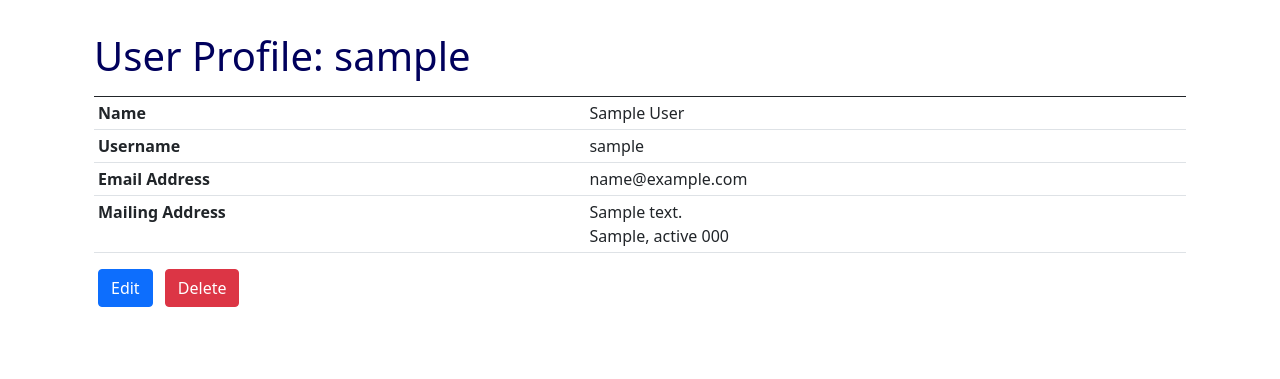
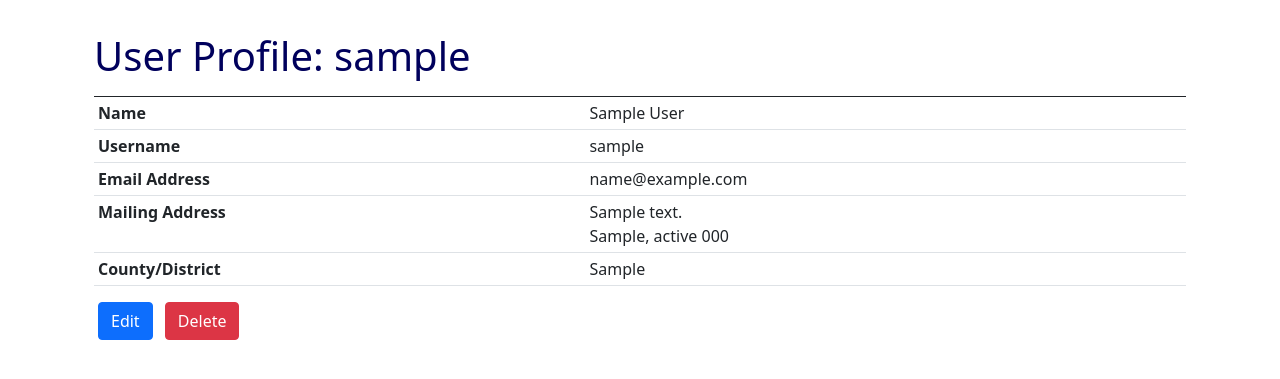
Before and after one commit to philipbrowne/Voter-Info, a Flask app: template templates/user_details.html in a window 1280 px wide. Shown: the part 66-445 px from the top of the page. Run offline with Flask 2, Linux system fonts and the light colour scheme; tables that the repository leaves empty hold one stand-in row (values such as "Sample post"); the template is opened without the code that fills it: values that come from a table or form of the project are taken from there, most other values are stand-ins (such as "Sample title", 1, 10 or a date in 2020); some libraries are stand-ins or nearby versions.

```diff
--- a/app.py
+++ b/app.py
@@ -1,6 +1,6 @@
 from flask import Flask, render_template, request, redirect, session, flash, jsonify, abort, send_from_directory, url_for, json
 import json
-from api_keys import LOB_API_KEY, GOOGLE_CIVIC_API_KEY, OPEN_FEC_API_KEY, ELECTIONS_ONLINE_API_KEY
+from api_keys import LOB_API_KEY, GOOGLE_CIVIC_API_KEY, OPEN_FEC_API_KEY, ELECTIONS_ONLINE_API_KEY, MAPQUEST_API_KEY
 import requests
 from states import US_STATES
 
@@ -50,6 +50,11 @@ def register():
         zip_code = form.zip_code.data
         new_user = User(username=username, password=password,
                         email=email, first_name=first_name, last_name=last_name, street_address=street_address, city=city, state_id=state_id, zip_code=zip_code)
+        resp = lob.USVerification.create(
+            address=f'{street_address} {city} {state_id} {zip_code}')
+        if resp['components'].get('county'):
+            county = resp['components']['county']
+            new_user.county = county
         db.session.add(new_user)
         try:
             db.session.commit()
@@ -164,7 +169,7 @@ def show_user_profile(username):
     return render_template('user_details.html', user=curr_user, data=response_info, data2=response_info2, county_key=county_key)
 
 
-@app.route('/users/<username>/edit', methods=['GET', 'POST'])
+@ app.route('/users/<username>/edit', methods=['GET', 'POST'])
 def edit_user_info(username):
     """Edits registered user information for that user"""
     if 'username' not in session:
@@ -190,12 +195,17 @@ def edit_user_info(username):
             user.city = form.city.data
             user.state_id = form.state_id.data
             user.zip_code = form.zip_code.data
-            db.session.commit()
-            return redirect(f'/users/{username}')
+            resp = lob.USVerification.create(
+                address=f'{user.street_address} {user.city} {user.state_id} {user.zip_code}')
+        if resp['components'].get('county'):
+            county = resp['components']['county']
+            user.county = county
+        db.session.commit()
+        return redirect(f'/users/{username}')
     return render_template('edit_user.html', form=form, user=user)
 
 
-@app.route('/users/<username>/delete', methods=['POST'])
+@ app.route('/users/<username>/delete', methods=['POST'])
 def delete_user(username):
     """Deletes user from database and site"""
     curr_user = User.query.filter(
@@ -213,7 +223,7 @@ def delete_user(username):
         return redirect('/')
 
 
-@app.route('/representatives')
+@ app.route('/representatives')
 def get_representatives():
     """Returns local representatives from user's address"""
     if 'username' not in session:
@@ -231,7 +241,7 @@ def get_representatives():
     return render_template('representatives.html', resp=response_info)
 
 
-@app.route('/elections')
+@ app.route('/elections')
 def get_elections():
     """Returns local elections"""
     if 'username' not in session:
@@ -246,7 +256,7 @@ def get_elections():
     return render_template('elections.html', user=curr_user, data=response_info)
 
 
-@app.route('/registration')
+@ app.route('/registration')
 def get_registration_info():
     """Returns info to user on Voter Registration in their State"""
     if 'username' not in session:
@@ -257,7 +267,7 @@ def get_registration_info():
     return render_template('registration.html', user=curr_user)
 
 
-@app.route('/state-information')
+@ app.route('/state-information')
 def get_state_info():
     """Returns info on user's state to user including election links and voter registration links"""
     if 'username' not in session:
@@ -265,4 +275,4 @@ def get_state_info():
         return redirect('/')
     curr_user = User.query.filter(
         User.username == session.get('username')).first()
-    return render_template('state-info.html', user=curr_user, data=data)
+    return render_template('state-info.html', user=curr_user)
--- a/models.py
+++ b/models.py
@@ -35,6 +35,7 @@ class User(db.Model):
     last_name = db.Column(db.String(255), nullable=False)
     street_address = db.Column(db.String, nullable=False)
     city = db.Column(db.String(255), nullable=False)
+    county = db.Column(db.String(255))
     state_id = db.Column(db.String(20), db.ForeignKey(
         'states.id', onupdate='CASCADE', ondelete='CASCADE'))
     zip_code = db.Column(db.String(20), nullable=False)
--- a/templates/user_details.html
+++ b/templates/user_details.html
@@ -21,12 +21,12 @@
         </tr>
         <tr>
             <th scope="row">Mailing Address</th>
-            <td>{{user.street_address}}<br>{{user.city}}, {{user.state_id}} {{user.zip_code}}</td>
+            <td>{{user.street_address}}<br>{{user.city}}, {{user.state_id}} {{user.zip_code}} </td>
         </tr>
-        <!-- <tr>
+        <tr>
             <th scope="row">County/District</th>
-            <td> {{data2['divisions'][county_key]['name']}} </td>
-        </tr> -->
+            <td>{{user.county}}</td>
+        </tr>
     </tbody>
 </table>
 <div class="my-2"><a href="/users/{{user.username}}/edit"><button class="btn btn-primary mx-1">Edit</button></a>
@@ -36,5 +36,4 @@
 <script>
     const data = {{ data | tojson | safe}}
     const data2 = {{ data2 | tojson | safe}}
-
 </script> {% endblock %}
```
Also changed, not shown: 2 other files.
